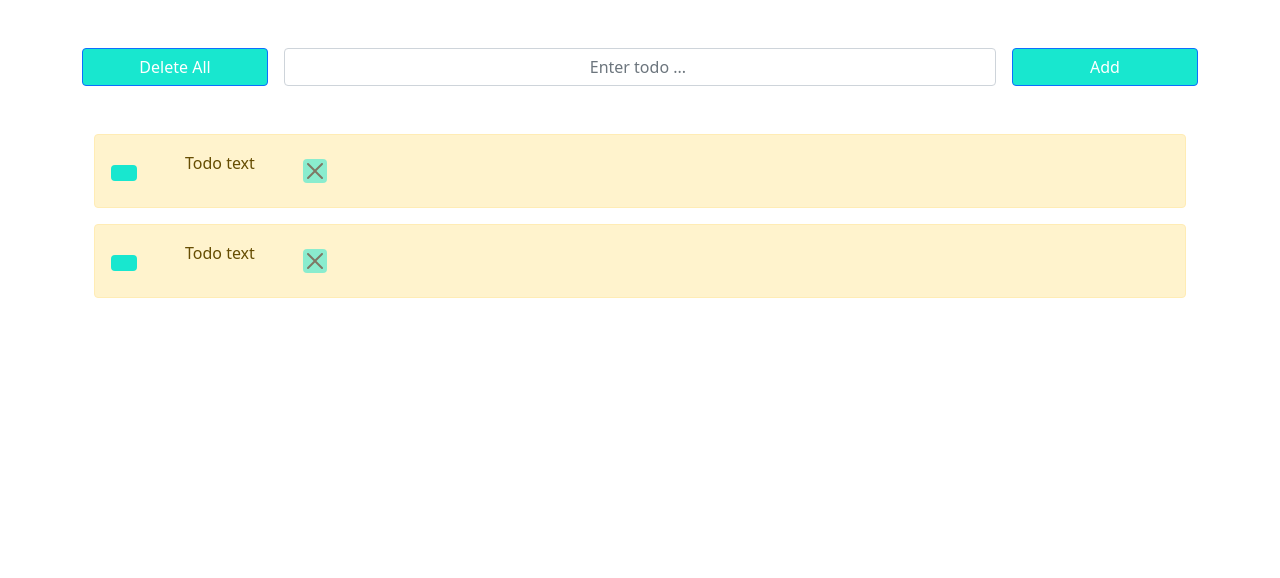
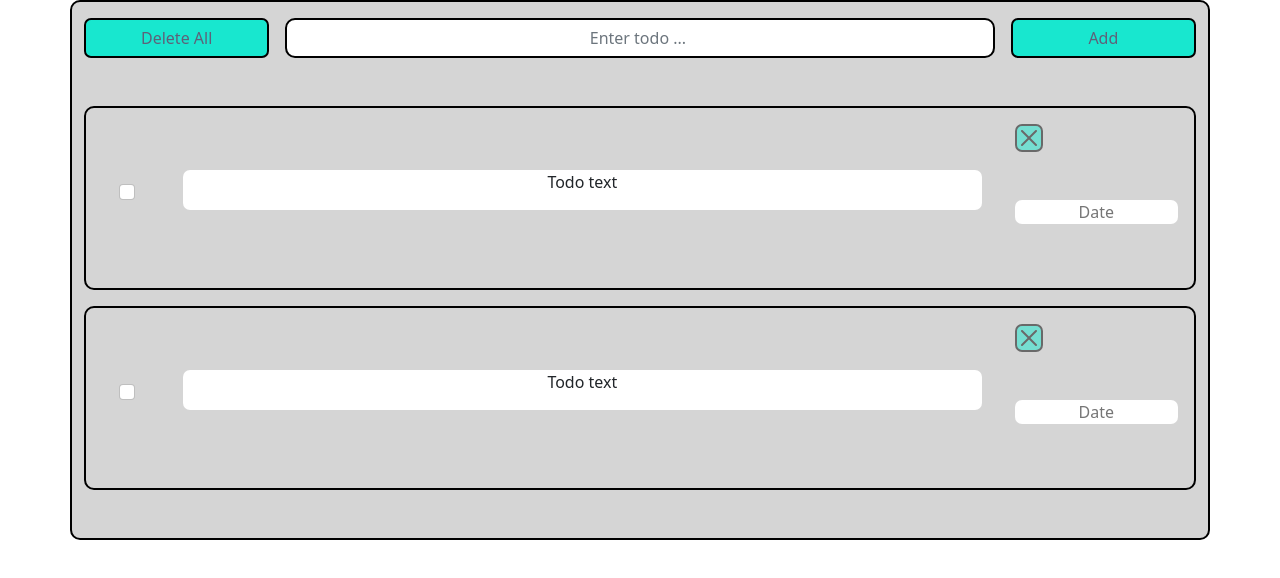
Before and after one commit to OlgaLazuk/REACT, a React (Create React App) app: page / in a window 1280 px wide. Shown: the top 578 px of the page. Built offline with nearby package versions, Linux system fonts and the light colour scheme.

Commit message:
refactor(components):style

```diff
--- a/src/App.jsx
+++ b/src/App.jsx
@@ -14,7 +14,7 @@ const App = () => {
     { id: 2, text: "Todo text", isActive: false },
   ];
   return (
-    <div className="container">
+    <div className="container border-elements">
       <Header onClick={handleInput} value={inputValue} />
       <Main todos={todos} />
     </div>
--- a/src/components/Header.jsx
+++ b/src/components/Header.jsx
@@ -2,11 +2,11 @@ export const Header = (props) => {
   const handleClick = () => {};
 
   return (
-    <header className="d-flex gap-3 my-5">
+    <header className="d-flex gap-3 my-3">
       <button className="btn col-2 btn-primary">Delete All</button>
       <input
         type="text"
-        className="form-control outline-secondary text-center"
+        className="border-elements form-control text-center"
         placeholder="Enter todo ... "
         onChange={(event) => props.onClick(event)}
         value={props.value}
--- a/src/components/Main.jsx
+++ b/src/components/Main.jsx
@@ -3,7 +3,7 @@ import { Todoitem } from "./Todoitem";
 export const Main = (props) => {
   console.log(props.todos);
   return (
-    <div className="container align-items-center">
+    <div className="align-items-center my-5">
       {props.todos.map((todo) => (
         <Todoitem keyProps={todo} />
       ))}
--- a/src/components/Todoitem.jsx
+++ b/src/components/Todoitem.jsx
@@ -1,14 +1,23 @@
 export const Todoitem = (props) => {
   return (
-    <div className="alert alert-warning">
-      <div className="d-flex align-items-center gap-5 ">
+    <div className="border-elements d-flex gap-3  my-3 alert">
+      <div className="col-10 d-flex align-items-center gap-5 alert ">
         <input
           type="checkbox"
-          className="btn form-check-input"
+          className="form-check-input "
           value={props.keyProps.isActive}
         />
-        <p>{props.keyProps.text}</p>
-        <button className="btn btn-close" value={props.keyProps.id} />
+        <div className="col container-todo-text text-center">
+          <p>{props.keyProps.text}</p>
+        </div>
+      </div>
+      <div>
+        <button className="btn btn-close " value={props.keyProps.id} />
+        <input
+          type=""
+          className="col-12 my-5 input-date text-center"
+          placeholder="Date"
+        />
       </div>
     </div>
   );
--- a/src/index.css
+++ b/src/index.css
@@ -8,7 +8,27 @@
 
 .btn {
   background-color: #18e7cf;
+  color: #5e6179;
+  border: 2px solid #000;
+  border-radius: 7px;
 }
-/* .btn:hover {
-    background-color: #18e7cf;
-} */
+
+.border-elements {
+  border: 2px solid #000;
+  border-radius: 10px;
+}
+
+.container {
+  background-color: #d5d5d5;
+}
+
+.container-todo-text {
+  display: block;
+  background-color: #fff;
+  border-radius: 7px;
+}
+
+.input-date {
+  border: none;
+  border-radius: 7px;
+}
```
